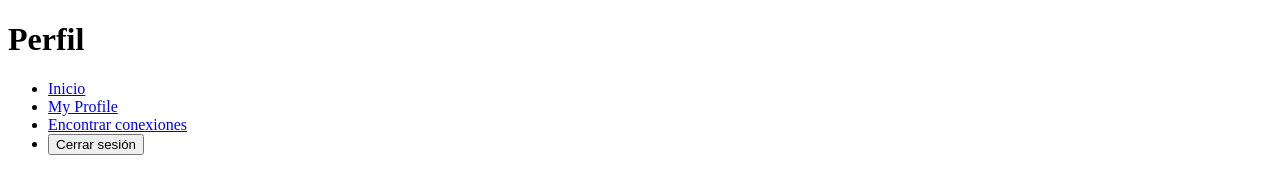
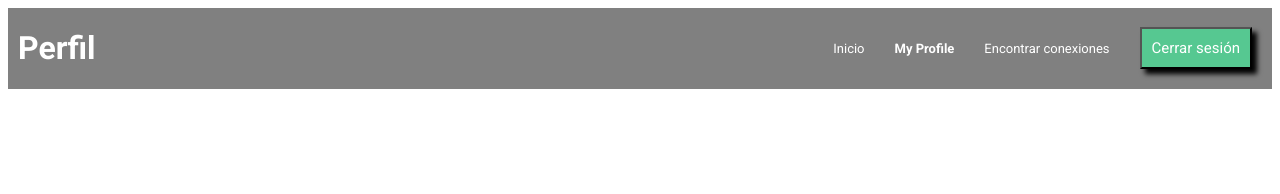
Before and after one commit to JaziBarreto/202306_css, a plain HTML site: page 10. barra de navegacion con flex/index.html in a window 1280 px wide. Drawn offline with Linux system fonts and the light colour scheme.

Commit message:
barra de navegacion task

```diff
--- a/10. barra de navegacion con flex/index.html
+++ b/10. barra de navegacion con flex/index.html
@@ -3,7 +3,9 @@
 <head>
     <meta charset="UTF-8">
     <meta name="viewport" content="width=device-width, initial-scale=1.0">
-    <title>Document</title>
+    <title>Barra de Navegacion</title>
+    <link rel="stylesheet" href="https://fonts.googleapis.com/css?family=Roboto:400,700&display=swap">
+    <link rel="stylesheet" type="text/css" href="style.css">
 </head>
 <body>
     <div class="nav">
--- a/10. barra de navegacion con flex/style.css
+++ b/10. barra de navegacion con flex/style.css
@@ -0,0 +1,48 @@
+body {
+    font-family: 'Roboto', sans-serif;
+
+}
+.nav-title, .nav-links a, .btn {
+    font-family: 'Roboto', sans-serif;
+    margin-left: 10px;
+}
+
+.nav {
+    display: flex;
+    justify-content: space-between;
+    background-color: rgb(128, 128, 128);
+    color:white;
+
+}
+
+.nav-links li {
+    margin-right: 20px;
+    list-style: none;  /*para eliminar las vinhetas*/
+    font-size: small;
+}
+
+.nav-links a {
+    color: white;
+    text-decoration: none;
+}
+
+.nav-links a.active {
+    font-weight: bold;
+}
+
+.nav-links{
+    display:flex;
+    align-items: center;
+}
+
+.btn {
+    padding: 10px 10px; /*Agrega espacio interno al botón para darle un tamaño adecuado*/
+    background-color: rgba(81, 209, 147, 0.895); /*Establece el color de fondo del botón.*/
+    color: white; /*Establece el color del texto del botón.*/
+    font-size: 15px;/*Establece el tamaño de fuente del texto del botón.*/
+    cursor: pointer; /*Cambia el cursor al pasar por encima del botón para indicar que es interactivo.*/
+    box-shadow: 5px 5px 5px black;
+}
+.btn:hover {
+    background-color: rgb(128, 128, 128); /*Define los estilos que se aplicarán cuando se pase el cursor por encima del botón*/
+}
```
Also changed, not shown: 7 other files.
